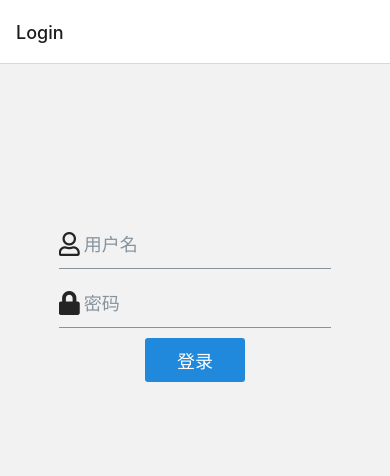
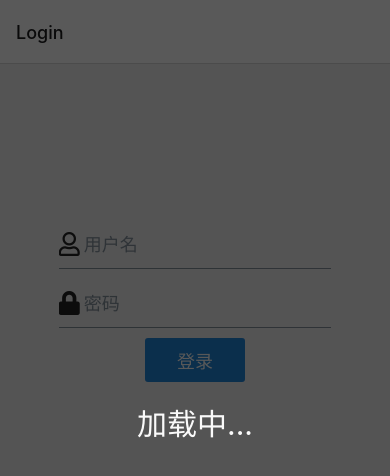
Before and after one commit to callmetyt/JustKeepGoingV2, a React Native app: screen /Modal in a window 390 px wide. Before the commit this address had no page. Shown: the top 476 px of the page. Built offline with nearby package versions, Linux system fonts and the light colour scheme.

Commit message:
feat: 添加loadingModal

```diff
--- a/App.tsx
+++ b/App.tsx
@@ -8,6 +8,7 @@ import store from './src/store';
 import Focus from '@pages/Focus';
 import Login from '@pages/Login';
 import HomeTab from '@pages/HomeTab';
+import Modal from '@pages/Modal';
 
 const Stack = createNativeStackNavigator();
 
@@ -26,6 +27,14 @@ const App = () => {
               }}
             />
             <Stack.Screen name="Focus" component={Focus} />
+            <Stack.Screen
+              name="Modal"
+              component={Modal}
+              options={{
+                presentation: 'transparentModal',
+                headerShown: false,
+              }}
+            />
           </Stack.Navigator>
         </NavigationContainer>
       </SafeAreaProvider>
--- a/src/pages/Login/index.tsx
+++ b/src/pages/Login/index.tsx
@@ -23,7 +23,9 @@ export default function Login({
     } else if (!password) {
       (passwordInput.current as any).shake();
     } else {
+      navigation.navigate('Modal');
       const loginRes = await usersLogin({userName, password});
+      navigation.goBack();
       if (loginRes) {
         dispatch(
           updateUsersToken({
--- /dev/null
+++ b/src/pages/Modal/index.tsx
@@ -0,0 +1,50 @@
+import {ScreenNavigationProp, ScreenRouteProp} from '@src/types';
+import React, {useEffect, useState} from 'react';
+import {StyleSheet, Text, View} from 'react-native';
+
+export default function Modal({
+  navigation,
+  route,
+}: {
+  navigation: ScreenNavigationProp;
+  route: ScreenRouteProp;
+}) {
+  const [dotString, setDotString] = useState('');
+  const timeMS = 500;
+
+  useEffect(() => {
+    const timer = setTimeout(() => {
+      if (dotString.length >= 3) {
+        setDotString('');
+      } else {
+        setDotString(pre => pre.concat('.'));
+      }
+    }, timeMS);
+    return () => {
+      clearTimeout(timer);
+    };
+  }, [dotString]);
+
+  return (
+    <View style={style.container}>
+      <Text style={style.font}>加载中{dotString}</Text>
+    </View>
+  );
+}
+
+const style = StyleSheet.create({
+  container: {
+    height: '100%',
+    width: '100%',
+    display: 'flex',
+    justifyContent: 'center',
+    alignItems: 'center',
+    backgroundColor: '#000',
+    opacity: 0.65,
+  },
+  font: {
+    fontSize: 30,
+    color: '#fff',
+    opacity: 1,
+  },
+});
```
Also changed, not shown: src/types/index.ts (+7 -0 lines).
